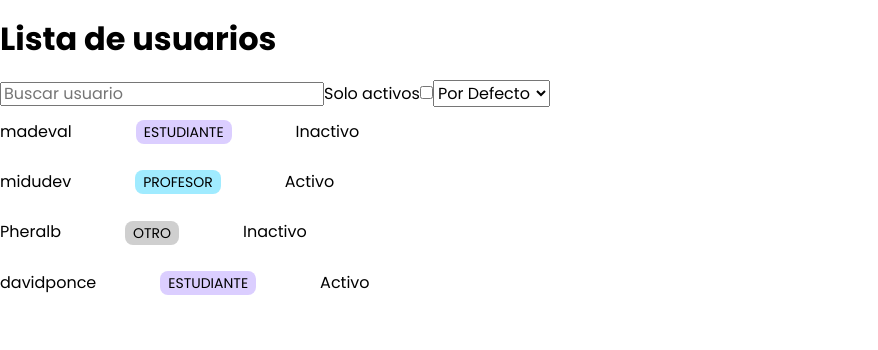
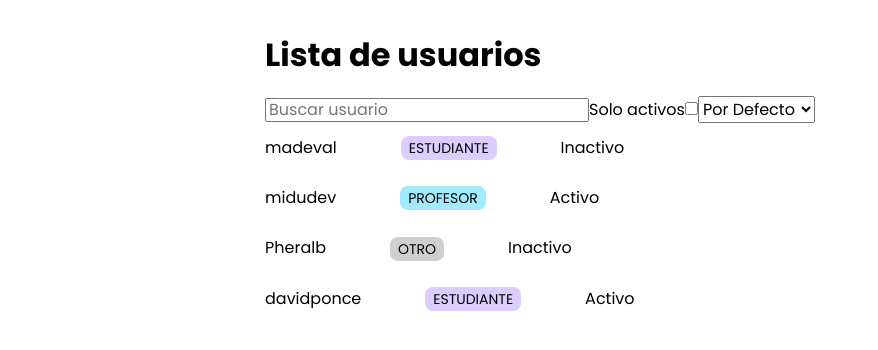
Before and after one commit to maadeval/users-list, a React (Vite) app: page / in a window 1280 px wide. Shown: the top 350 px of the page, without its empty margins (0-878 px from the left). Built offline with nearby package versions, Linux system fonts and the light colour scheme.

Commit message:
feat: apply max width content

```diff
--- /dev/null
+++ b/src/components/UsersList/UserList.module.css
@@ -0,0 +1,5 @@
+.layout {
+  max-width: 750px;
+  margin: 0 auto;
+  padding: 1rem;
+}
--- a/src/components/UsersList/UsersList.jsx
+++ b/src/components/UsersList/UsersList.jsx
@@ -2,6 +2,8 @@ import { OPTIONS_SELECT } from "constants/sort-users-select"
 import { useFilters } from "lib/hooks/useFilters"
 import UsersListFilters from "../UsersListFilters/UsersListFilters"
 import UsersListRows from "../UsersListRows"
+
+import style from "./UserList.module.css"
 
 const UsersList = ({ initialUsers }) => {
   const { search, active, sort, ...setFiltersFunctions } = useFilters()
@@ -11,7 +13,7 @@ const UsersList = ({ initialUsers }) => {
   filteredUsers = sortUsers(filteredUsers, sort)
 
   return (
-    <section>
+    <section className={style.layout}>
       <h1>Lista de usuarios</h1>
       <UsersListFilters
         search={search}
```
